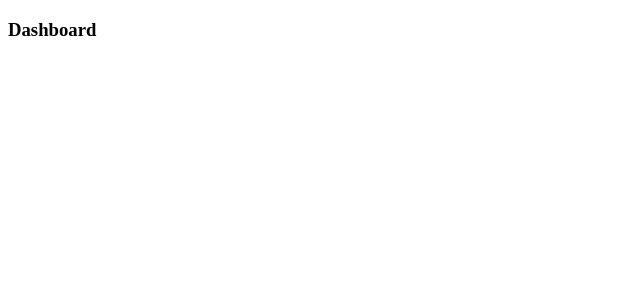
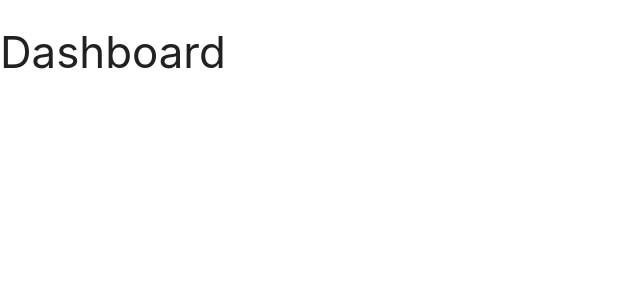
Before and after one commit to marcionitao/employeemanager, a Vue app: page /edit/1 in a window 1280 px wide. Shown: the top 300 px of the page, without its empty margins (0-640 px from the left). Built offline with nearby package versions, Linux system fonts and the light colour scheme.

Commit message:
add materialize, jquery, font-awesome cdn

```diff
--- a/index.html
+++ b/index.html
@@ -1,12 +1,23 @@
 <!DOCTYPE html>
 <html>
+
 <head>
   <meta charset="utf-8">
   <meta name="viewport" content="width=device-width,initial-scale=1.0">
+  <!-- materialize CDN-->
+  <link rel="stylesheet" href="https://cdnjs.cloudflare.com/ajax/libs/materialize/1.0.0-rc.2/css/materialize.min.css">
+   <!-- HTML font-awesome CDN-->
+  <link href="https://stackpath.bootstrapcdn.com/font-awesome/4.7.0/css/font-awesome.min.css" rel="stylesheet" integrity="sha384-wvfXpqpZZVQGK6TAh5PVlGOfQNHSoD2xbE+QkPxCAFlNEevoEH3Sl0sibVcOQVnN" crossorigin="anonymous">
   <title>Employee Manager</title>
 </head>
+
 <body>
   <div id="app"></div>
   <!-- built files will be auto injected -->
+  <!--para usar materialize tb precisamos do JQuery-->
+  <script src="https://code.jquery.com/jquery-3.3.1.js" integrity="sha256-2Kok7MbOyxpgUVvAk/HJ2jigOSYS2auK4Pfzbm7uH60="
+    crossorigin="anonymous"></script>
+  <script src="https://cdnjs.cloudflare.com/ajax/libs/materialize/1.0.0-rc.2/js/materialize.min.js"></script>
 </body>
+
 </html>
--- a/src/App.vue
+++ b/src/App.vue
@@ -9,4 +9,3 @@
   name: 'App',
 };
 </script>
-k
```
Lines whose indentation alone changed are shown as unchanged.
